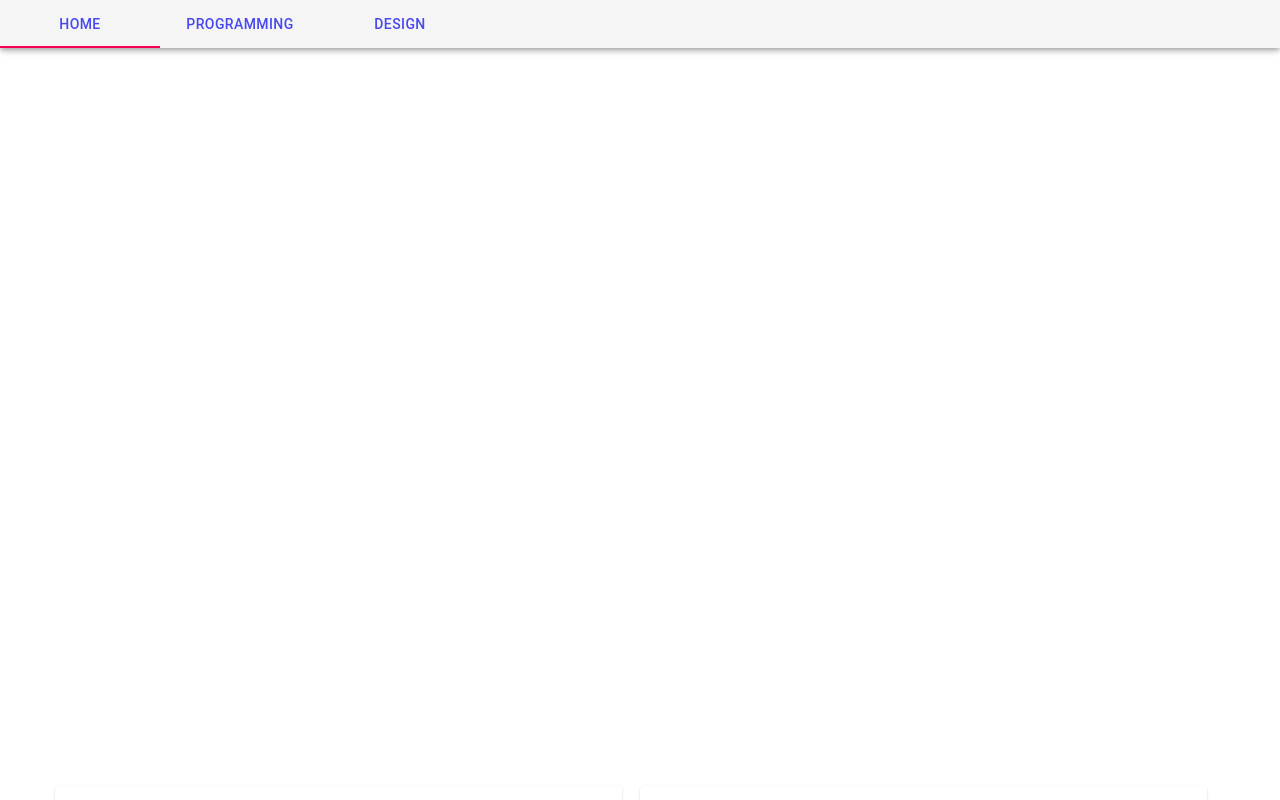
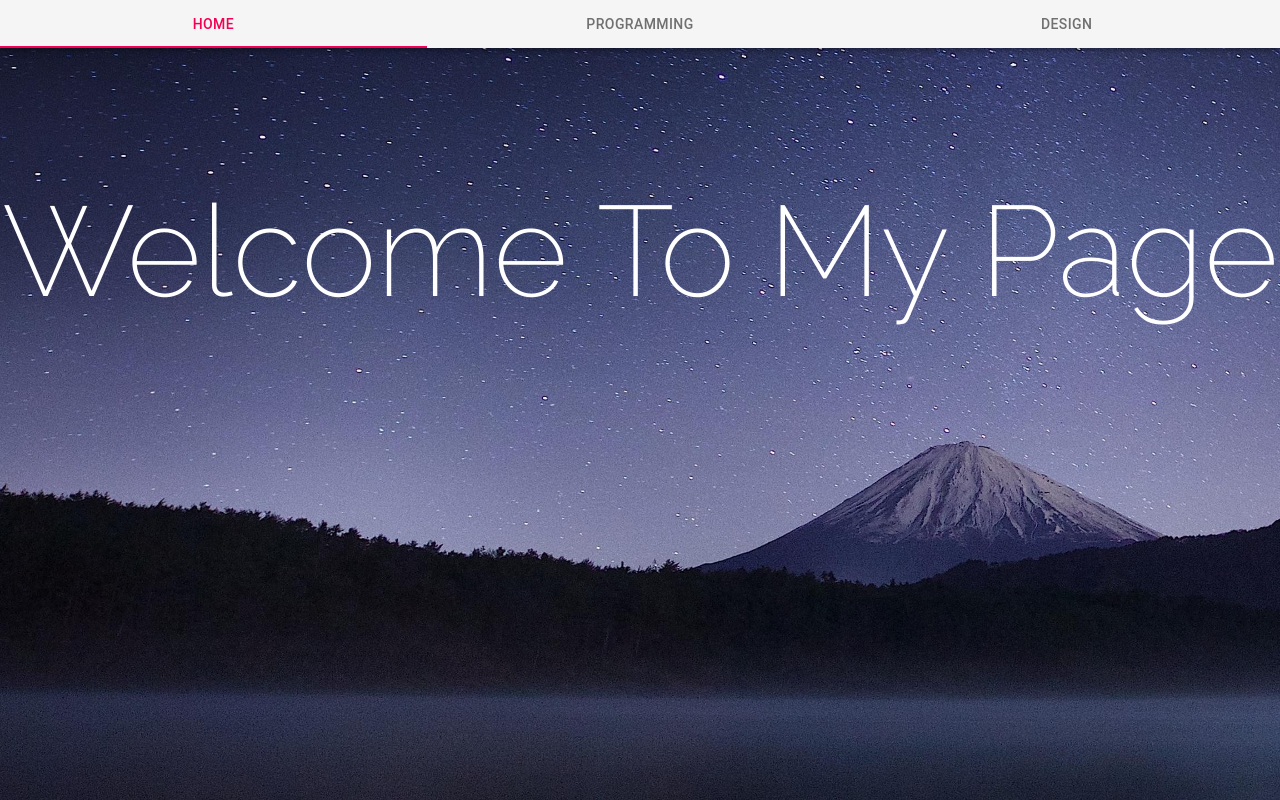
Before and after one commit to lucashzhang/lucashzhang.github.io-v1, a React (Create React App) app: page /#/ in a window 1280 px wide. Shown: the top 800 px of the page. Built offline with nearby package versions, Linux system fonts and the light colour scheme.

Commit message:
Fully implemented router

```diff
--- a/src/components/App.tsx
+++ b/src/components/App.tsx
@@ -63,9 +63,9 @@
         <Router>
           <AppBar position="sticky" color="default">
             <Tabs value={this.state.tabNum} onChange={this.handleTabChange} textColor="secondary" indicatorColor="secondary" variant="fullWidth">
-              <Link to="/"><Tab label="Home" {...this.tabProps(1)} /></Link>
-              <Link to="/programming"><Tab label="Programming" {...this.tabProps(2)} /></Link>
-              <Link to="/design"><Tab label="Design" {...this.tabProps(3)} /></Link>
+              <Tab label="Home" component={Link} to="/" />
+              <Tab label="Programming" component={Link} to="/programming" />
+              <Tab label="Design" component={Link} to="/design" />
             </Tabs>
           </AppBar>
           <Switch>
@@ -80,6 +80,7 @@
             </Route>
           </Switch>
         </Router>
+        <div id="background"></div>
       </div>
     );
   }
--- a/src/css/App.css
+++ b/src/css/App.css
@@ -10,7 +10,6 @@
 
 .App {
   display: grid;
-  /* height: 100vh; */
 }
 
 .swipeable-content {
@@ -21,6 +20,7 @@
   display: flex;
   flex-direction: column;
   align-items: center;
+  z-index: 1;
 }
 
 .center-column {
--- a/src/css/HomePage.css
+++ b/src/css/HomePage.css
@@ -1,7 +1,7 @@
 @import url('https://fonts.googleapis.com/css2?family=Raleway:wght@100;200;400;700&display=swap');
 
 .BigText {
-    height: 90vh;
+    height: 97vh;
 }
 
 .BigText h3 {
```
